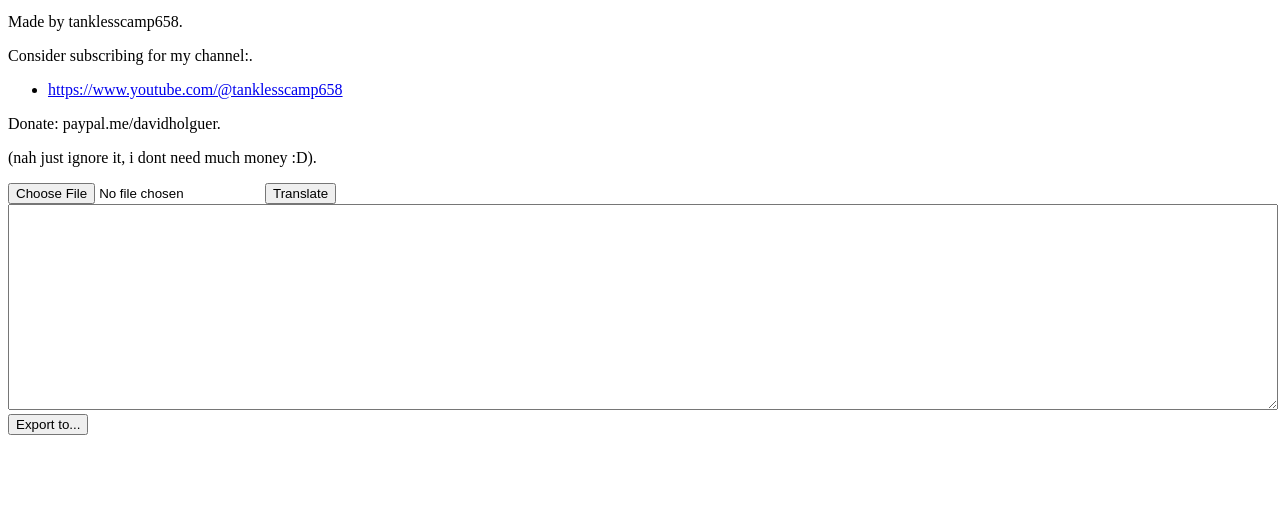
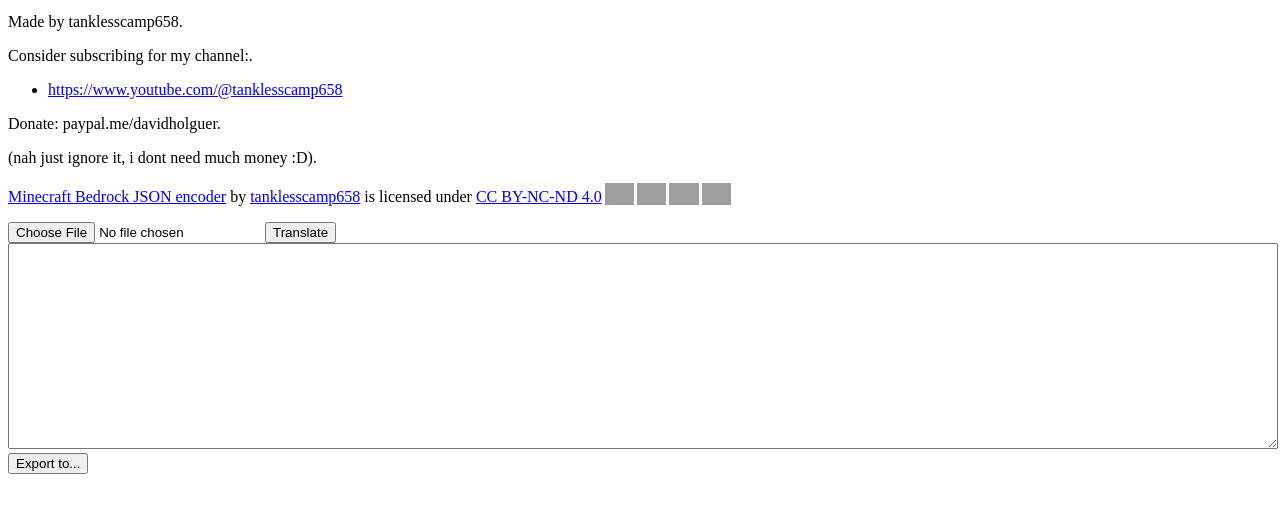
Before and after one commit to TanklessCamp658/Bedrock-Json-encoder, a plain HTML site: page docs/index.html in a window 1280 px wide. Shown: the part 101-614 px from the top of the page. Drawn offline with Linux system fonts and the light colour scheme; grey boxes are pictures that could not be loaded.

Commit message:
Update index.html

```diff
--- a/docs/index.html
+++ b/docs/index.html
@@ -21,6 +21,7 @@
   </ul>
 <p>Donate: paypal.me/davidholguer.</p>
 <p>(nah just ignore it, i dont need much money :D).</p>
+<p xmlns:cc="http://creativecommons.org/ns#" xmlns:dct="http://purl.org/dc/terms/"><a property="dct:title" rel="cc:attributionURL" href="https://github.com/TanklessCamp658/Bedrock-Json-encoder">Minecraft Bedrock JSON encoder</a> by <a rel="cc:attributionURL dct:creator" property="cc:attributionName" href="https://github.com/TanklessCamp658">tanklesscamp658</a> is licensed under <a href="http://creativecommons.org/licenses/by-nc-nd/4.0/?ref=chooser-v1" target="_blank" rel="license noopener noreferrer" style="display:inline-block;">CC BY-NC-ND 4.0<img style="height:22px!important;margin-left:3px;vertical-align:text-bottom;" src="https://mirrors.creativecommons.org/presskit/icons/cc.svg?ref=chooser-v1"><img style="height:22px!important;margin-left:3px;vertical-align:text-bottom;" src="https://mirrors.creativecommons.org/presskit/icons/by.svg?ref=chooser-v1"><img style="height:22px!important;margin-left:3px;vertical-align:text-bottom;" src="https://mirrors.creativecommons.org/presskit/icons/nc.svg?ref=chooser-v1"><img style="height:22px!important;margin-left:3px;vertical-align:text-bottom;" src="https://mirrors.creativecommons.org/presskit/icons/nd.svg?ref=chooser-v1"></a></p>
   <input type="file" id="inputFile" accept=".txt, .json, .java, .js">
   <button onclick="translateFile()">Translate</button>
   <div>
```
